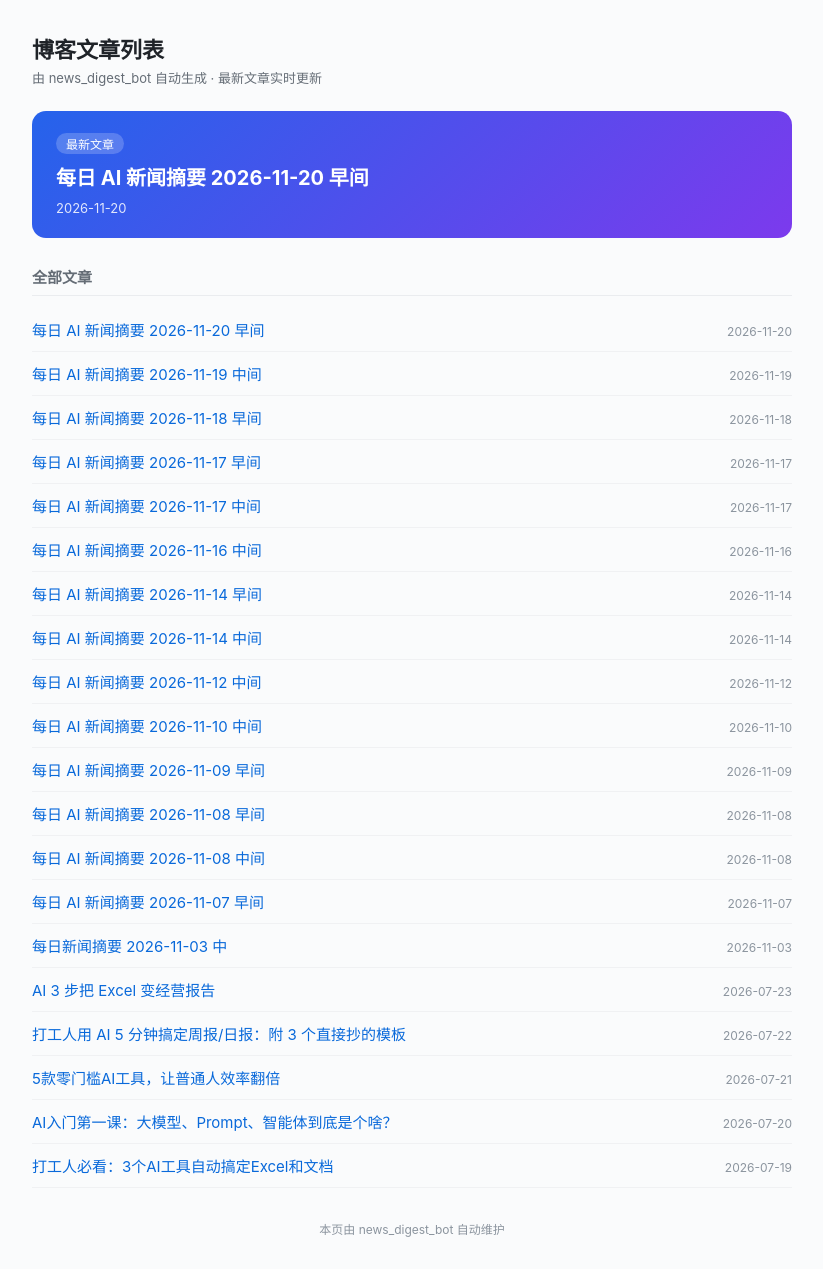
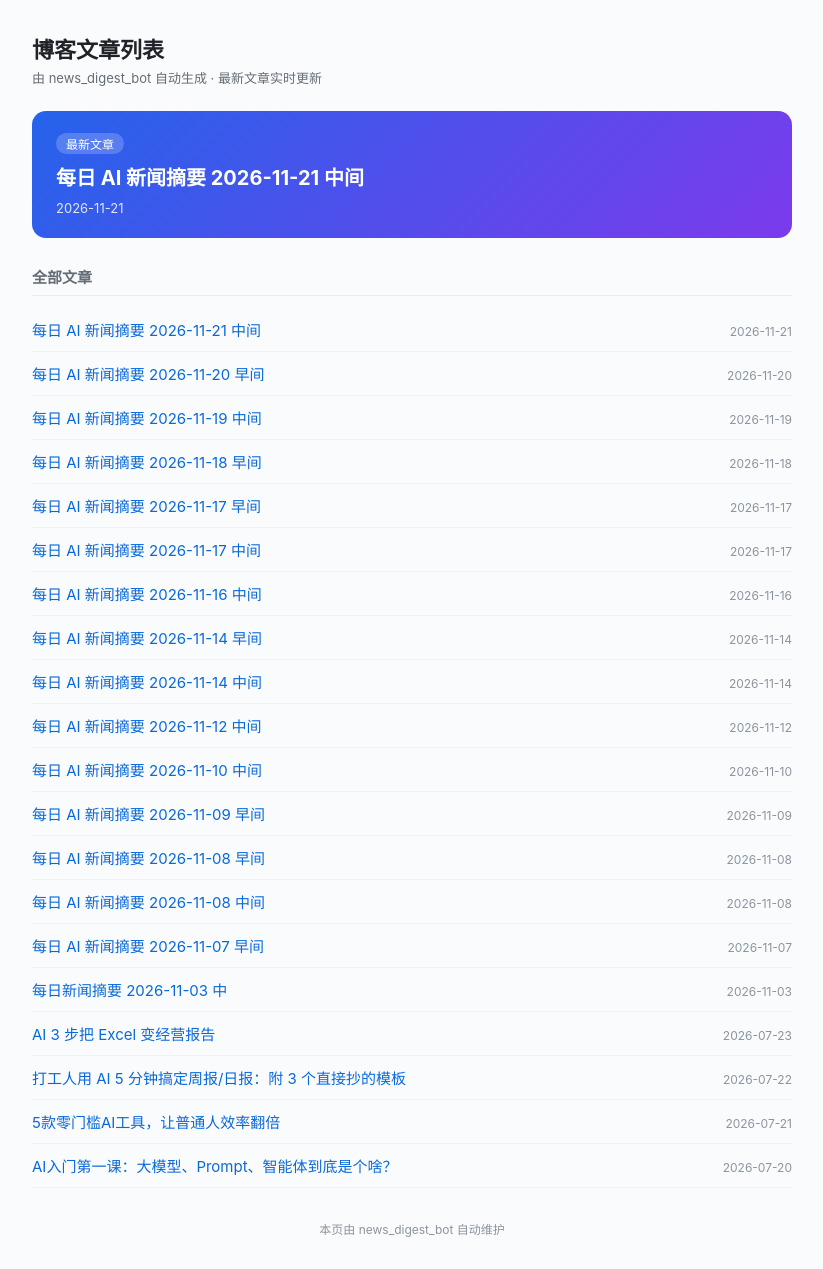
Before and after one commit to xiaoxiaoxiacom/xiaoxiaoxiacom.github.io, a Jekyll site: the page index.html, which Jekyll copies as it is, in a window 1280 px wide. Shown: the whole page, without its empty margins (228-1051 px from the left). Built offline with Jekyll 4.4.1, drawn with Linux system fonts in a browser that asks for light colours.

Commit message:
auto: update index.html

```diff
--- a/index.html
+++ b/index.html
@@ -28,11 +28,12 @@
 
     <section class="hero">
       <div class="tag">最新文章</div>
-      <a class="hero-link" href="https://ai.miki.vip/2026/11/20/ai-news-2026-11-20-morning/">每日 AI 新闻摘要 2026-11-20 早间</a>
-      <div class="hero-date">2026-11-20</div>
+      <a class="hero-link" href="https://ai.miki.vip/2026/11/21/ai-news-2026-11-21-noon/">每日 AI 新闻摘要 2026-11-21 中间</a>
+      <div class="hero-date">2026-11-21</div>
     </section>
   <h2>全部文章</h2>
   <ul>
+      <li><a href="https://ai.miki.vip/2026/11/21/ai-news-2026-11-21-noon/">每日 AI 新闻摘要 2026-11-21 中间</a><span class="date">2026-11-21</span></li>
       <li><a href="https://ai.miki.vip/2026/11/20/ai-news-2026-11-20-morning/">每日 AI 新闻摘要 2026-11-20 早间</a><span class="date">2026-11-20</span></li>
       <li><a href="https://ai.miki.vip/2026/11/19/ai-news-2026-11-19-noon/">每日 AI 新闻摘要 2026-11-19 中间</a><span class="date">2026-11-19</span></li>
       <li><a href="https://ai.miki.vip/2026/11/18/ai-news-2026-11-18-morning/">每日 AI 新闻摘要 2026-11-18 早间</a><span class="date">2026-11-18</span></li>
@@ -52,7 +53,6 @@
       <li><a href="https://ai.miki.vip/2026/07/22/ai-weekly-report-templates/">打工人用 AI 5 分钟搞定周报/日报：附 3 个直接抄的模板</a><span class="date">2026-07-22</span></li>
       <li><a href="https://ai.miki.vip/2026/07/21/5-zero-barrier-ai-tools/">5款零门槛AI工具，让普通人效率翻倍</a><span class="date">2026-07-21</span></li>
       <li><a href="https://ai.miki.vip/2026/07/20/ai-101-llm-prompt-agent/">AI入门第一课：大模型、Prompt、智能体到底是个啥？</a><span class="date">2026-07-20</span></li>
-      <li><a href="https://ai.miki.vip/2026/07/19/ai-tools-excel-doc-tutorial/">打工人必看：3个AI工具自动搞定Excel和文档</a><span class="date">2026-07-19</span></li>
   </ul>
   <footer>本页由 news_digest_bot 自动维护</footer>
 </body>
```
